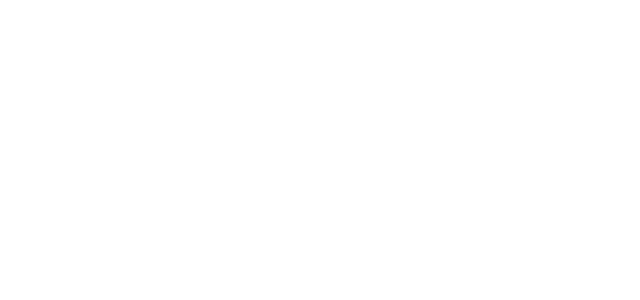
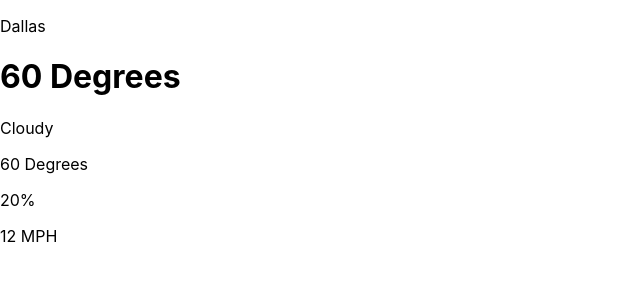
Before and after one commit to hoonglily/WeatherApp, a React (Create React App) app in the folder weather-app-react/: page / in a window 1280 px wide. Shown: the top 300 px of the page, without its empty margins (0-640 px from the left). Built offline with nearby package versions, Linux system fonts and the light colour scheme; the HTML template or start-up script is replaced by a standard one.

Commit message:
working on frontend

```diff
--- a/weather-app-react/src/App.js
+++ b/weather-app-react/src/App.js
@@ -4,8 +4,33 @@
 function App() {
 
   // const url = `https://api.openweathermap.org/data/2.5/weather?lat=37.7749&lon=-122.4194&appid=API_KEY`;
+
   return (
-    <div className="App">
+    <div className="app">
+      <div className='container'>
+        <div className='top'>
+          <div className='location'>
+            <p>Dallas</p>
+          </div>
+          <div className='temp'>
+            <h1>60 Degrees</h1>
+          </div>
+          <div className='description'>
+            <p>Cloudy</p>
+          </div>
+        </div>
+        <div className='bottom'>
+          <div className='feels'>
+            <p>60 Degrees</p>
+          </div>
+          <div className='humidity'>
+            <p>20%</p>
+          </div>
+          <div className='wind'>
+            <p>12 MPH</p>
+          </div>
+        </div>
+      </div>
     </div>
   );
 }
```
